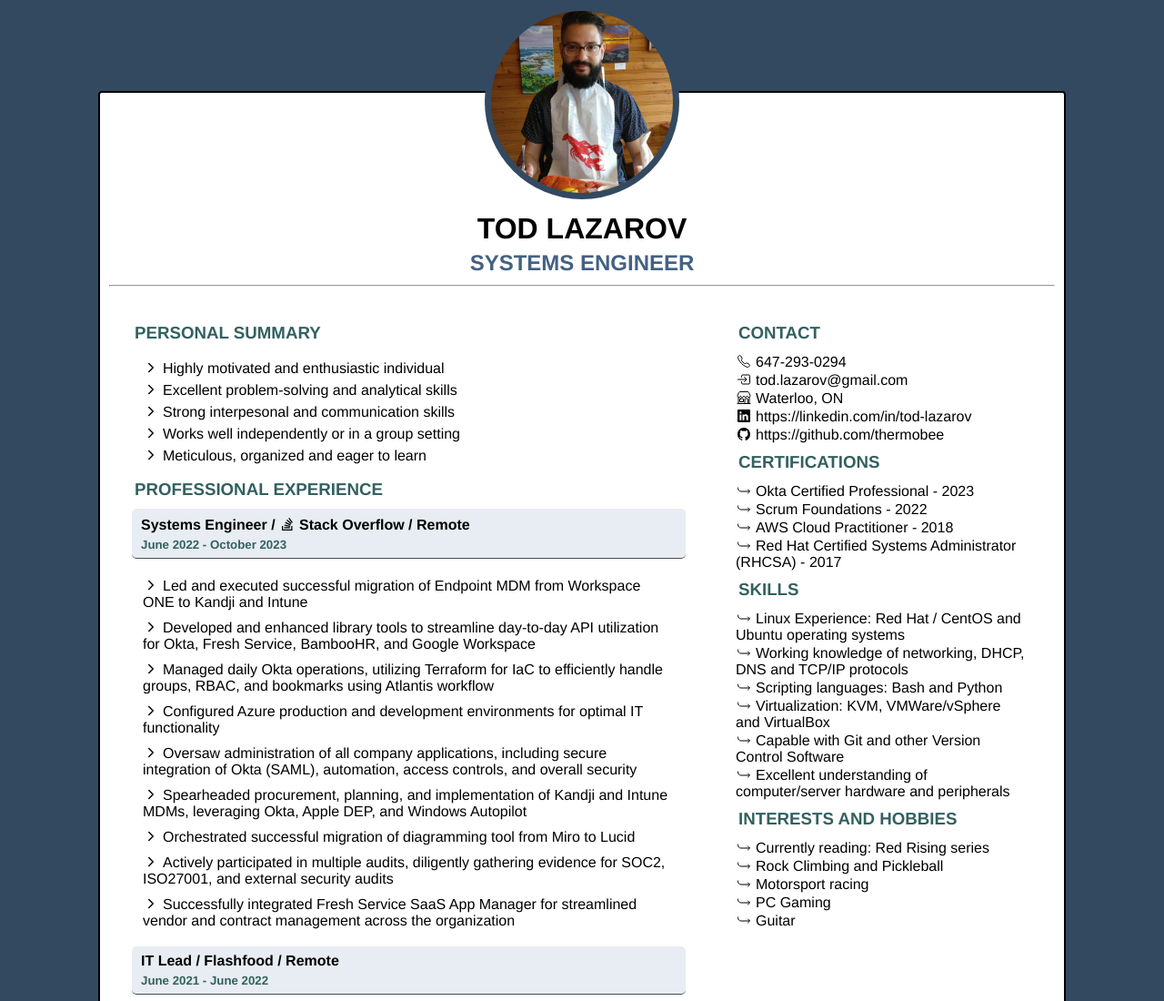
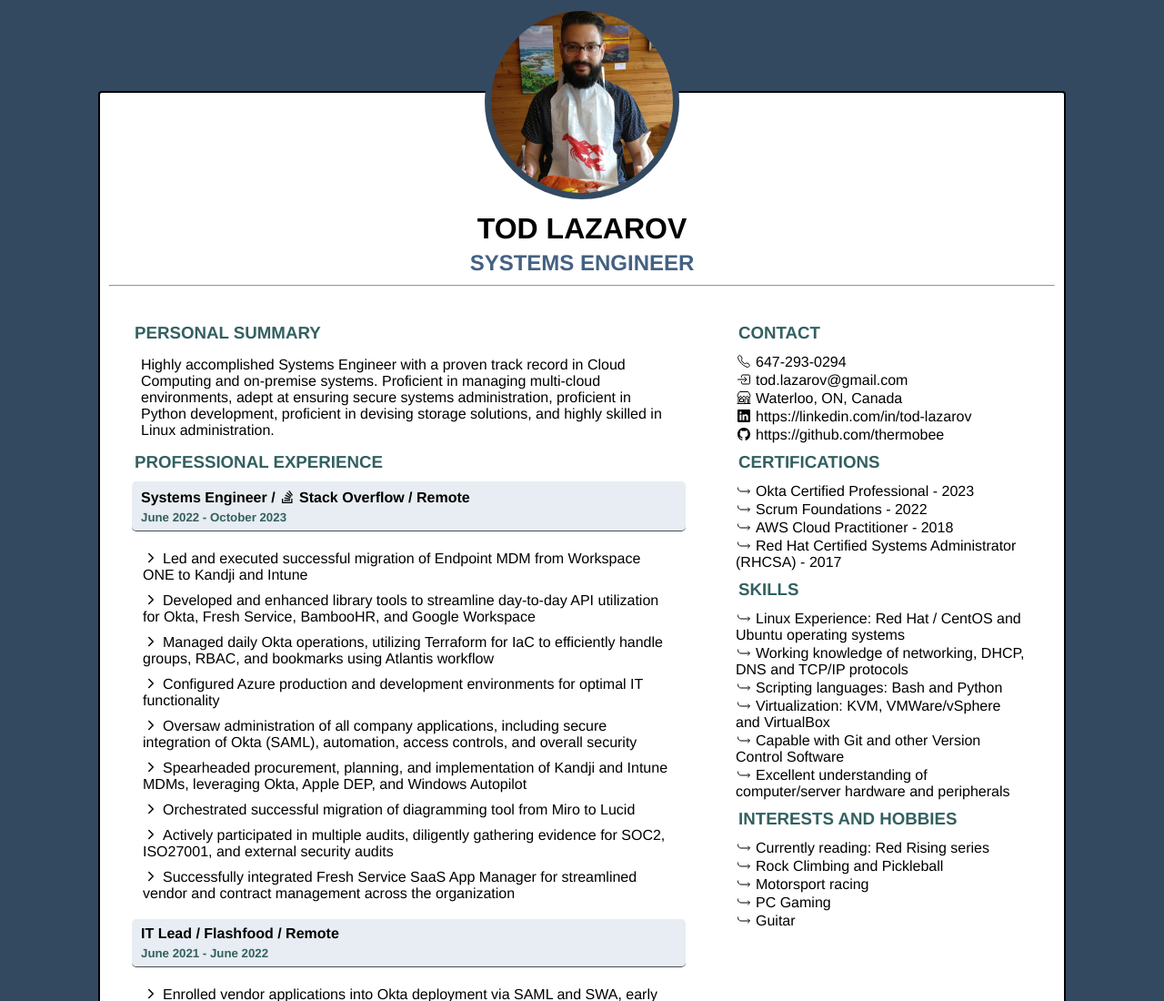
Before and after one commit to thermobee/cloud-resume-challenge, a plain HTML site: page index.html in a window 1280 px wide. Shown: the top 1100 px of the page at 91% size. Drawn offline with nearby package versions, Linux system fonts and the light colour scheme.

Commit message:
Updated Personal Summary section

```diff
--- a/index.html
+++ b/index.html
@@ -30,13 +30,7 @@
                 <div class="individual-sections">
                     <h3>personal summary</h3>
                     <div class="personal-details">
-                        <ul>
-                            <li><ion-icon name="chevron-forward-outline"></ion-icon>Highly motivated and enthusiastic individual</li>
-                            <li><ion-icon name="chevron-forward-outline"></ion-icon>Excellent problem-solving and analytical skills</li>
-                            <li><ion-icon name="chevron-forward-outline"></ion-icon>Strong interpesonal and communication skills</li>
-                            <li><ion-icon name="chevron-forward-outline"></ion-icon>Works well independently or in a group setting</li>
-                            <li><ion-icon name="chevron-forward-outline"></ion-icon>Meticulous, organized and eager to learn</li>
-                        </ul>
+                        <p>Highly accomplished Systems Engineer with a proven track record in Cloud Computing and on-premise systems. Proficient in managing multi-cloud environments, adept at ensuring secure systems administration, proficient in Python development, proficient in devising storage solutions, and highly skilled in Linux administration.</p>
                     </div>
                 </div>
 
@@ -130,7 +124,7 @@
                     <ul>
                         <li><ion-icon name="call-outline"></ion-icon>647-293-0294</li>
                         <li><ion-icon name="enter-outline"></ion-icon>tod.lazarov@gmail.com</li>
-                        <li><ion-icon name="storefront-outline"></ion-icon>Waterloo, ON</li>
+                        <li><ion-icon name="storefront-outline"></ion-icon>Waterloo, ON, Canada</li>
                         <li><ion-icon name="logo-linkedin"></ion-icon>https://linkedin.com/in/tod-lazarov</li>
                         <li><ion-icon name="logo-github"></ion-icon>https://github.com/thermobee</li>
                     </ul>
```
